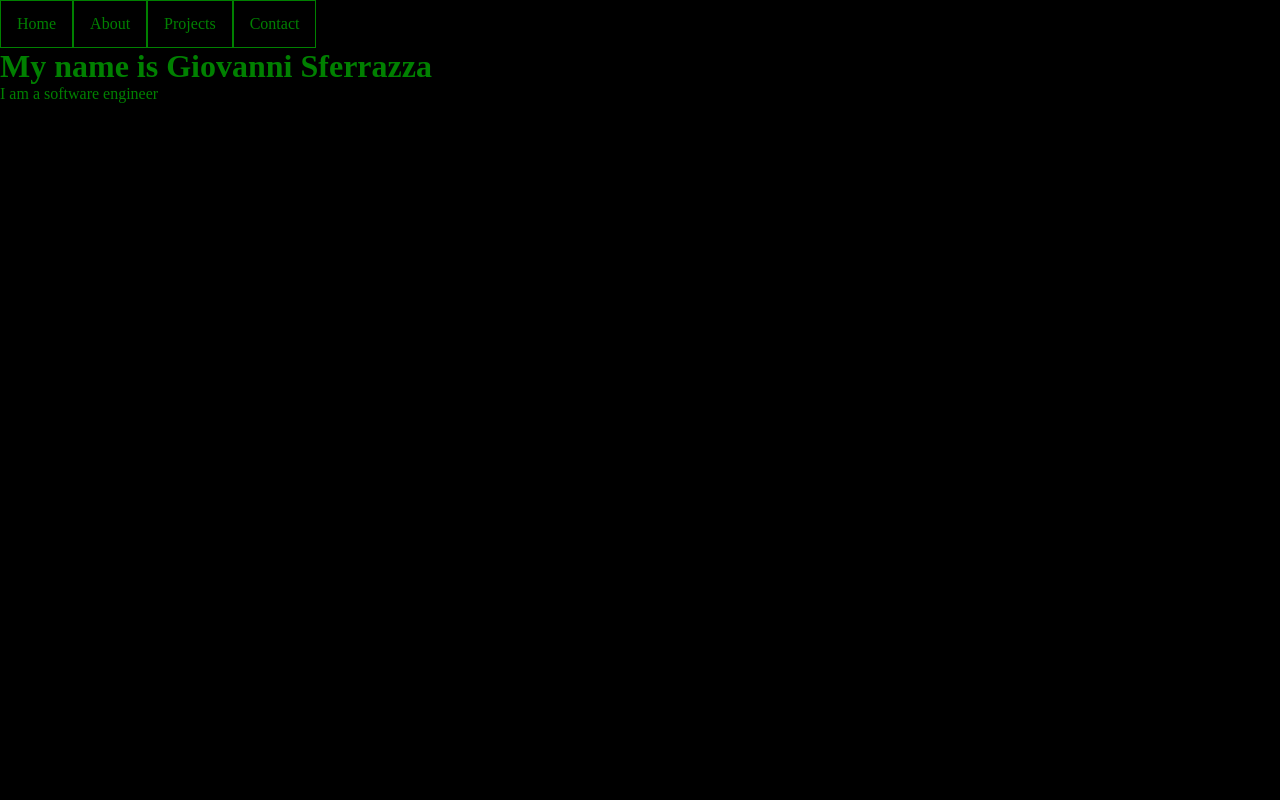
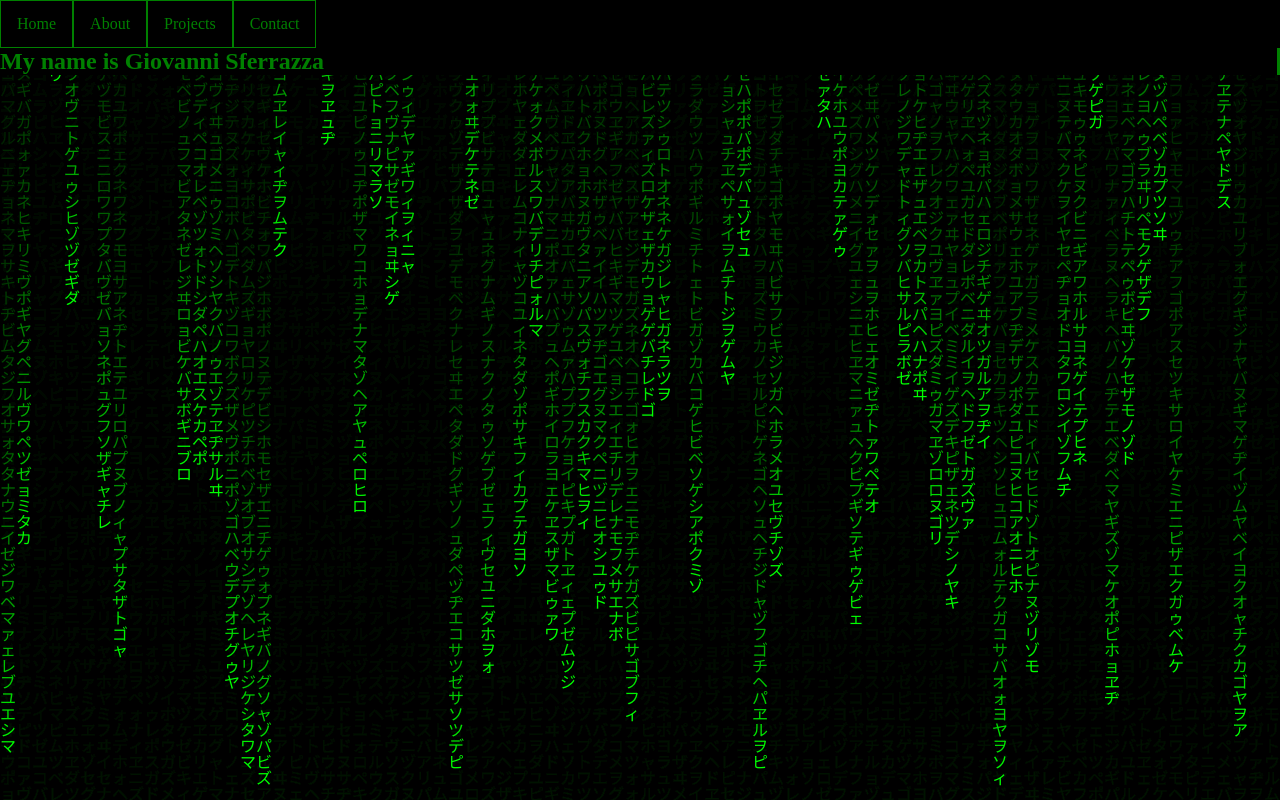
Before and after one commit to Giosferrazza/portfolio, a plain HTML site: page index.html in a window 1280 px wide. Drawn offline with Linux system fonts and the light colour scheme.

Commit message:
matrix rain added/ matrix.js

```diff
--- a/index.html
+++ b/index.html
@@ -15,7 +15,10 @@
         </nav>
     </head>
     <body>
+        <canvas id="matrixCanvas"></canvas>
+        <div class="content">
             <h1>My name is Giovanni Sferrazza</h1>
-    <p>I am a software engineer</p>
+        </div>
+        <script src="matrix.js"></script>
     </body>
 </html>
--- /dev/null
+++ b/matrix.js
@@ -0,0 +1,31 @@
+const canvas = document.getElementById('matrixCanvas');
+const context = canvas.getContext('2d');
+
+canvas.width = window.innerWidth;
+canvas.height = window.innerHeight;
+
+const letters = 'アァカサタナハマヤャラワガザダバパイィキシチニヒミリヰギジヂビピウゥクスツヌフムユュルグズヅブプエェケセテネヘメレヱゲゼデベペオォコソトノホモヨョロヲゴゾドボポヴ'.split('');
+const fontSize = 16;
+const columns = canvas.width / fontSize;
+const drops = Array.from({ length: columns }).fill(1);
+
+function drawMatrix() {
+  context.fillStyle = 'rgba(0, 0, 0, 0.05)';
+  context.fillRect(0, 0, canvas.width, canvas.height);
+
+  context.fillStyle = '#0F0';
+  context.font = `${fontSize}px monospace`;
+
+  drops.forEach((drop, i) => {
+    const text = letters[Math.floor(Math.random() * letters.length)];
+    context.fillText(text, i * fontSize, drop * fontSize);
+
+    if (drop * fontSize > canvas.height && Math.random() > 0.975) {
+      drops[i] = 0;
+    }
+
+    drops[i]++;
+  });
+}
+
+setInterval(drawMatrix, 50);
--- a/styles.css
+++ b/styles.css
@@ -43,3 +43,38 @@ li a {
 li a:hover {
     background-color: #111;
 }
+
+#matrixCanvas{
+    position: absolute;
+    top: 0;
+    left: 0;
+    width: 100%;
+    height: 100%;
+    z-index: -1;
+}
+
+.content {
+    position: relative;
+    z-index: 1;
+    padding: 20 px;
+    background-color: black;
+    border: green;
+}
+
+h1 {
+    animation: typing 2s steps(30, end), blink .75s step-end infinite;
+    white-space: nowrap;
+    overflow: hidden;
+    border-right: .15em solid green;
+    font-size: 24px;
+}
+
+@keyframes typing {
+    from { width: 0}
+    to { width: 100%}
+}
+
+@keyframes blink {
+    from, to { border-color: transparent}
+    50% { border-color: green;}
+}
```
Lines whose indentation alone changed are shown as unchanged.
